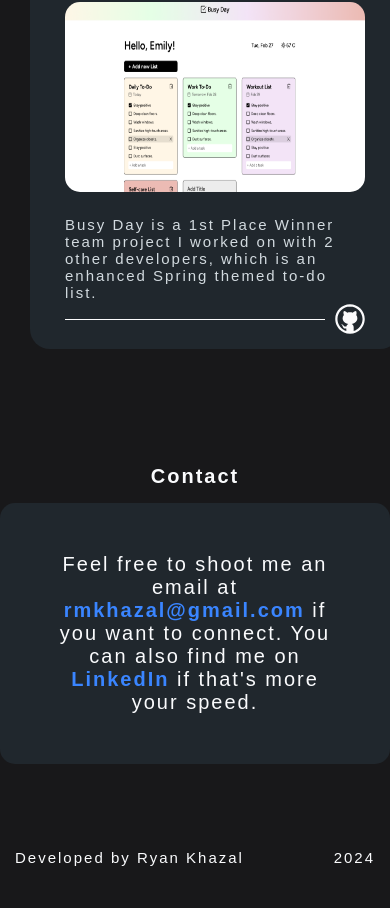
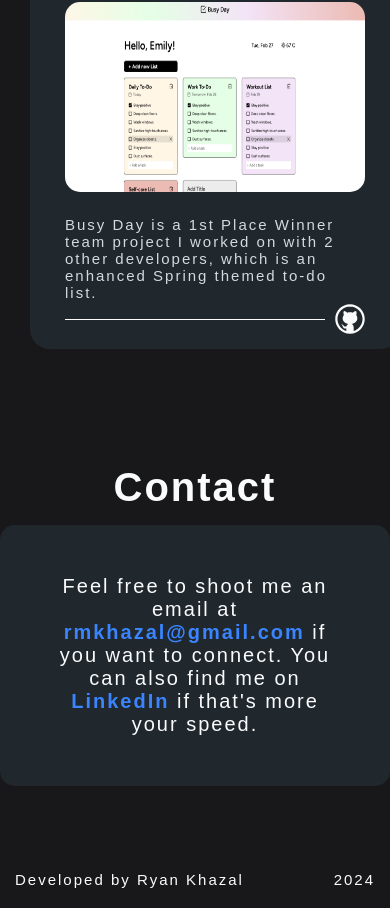
Before and after one commit to Bouderton/about-me, a React (Vite) app in the folder About-Me/: page / in a window 390 px wide. Shown: the part 6217-7125 px from the top of the page. Before the commit the page ends 7103 px from the top, so only its background shows below. Built offline with nearby package versions, Linux system fonts and the light colour scheme.

Commit message:
feat-contact&footer-anim

```diff
--- a/About-Me/src/components/Contact/Contact.css
+++ b/About-Me/src/components/Contact/Contact.css
@@ -34,18 +34,3 @@
   width: 96px;
   height: 96px;
 }
-
-@media screen and (max-width: 800px) {
-  .contact__title {
-    font-size: 20px;
-  }
-
-  .contact__icons-container {
-    gap: 15px;
-  }
-
-  .contact__icon {
-    width: 48px;
-    height: 48px;
-  }
-}
--- a/About-Me/src/components/Contact/Contact.jsx
+++ b/About-Me/src/components/Contact/Contact.jsx
@@ -1,10 +1,25 @@
 import "./Contact.css";
+import { motion } from "motion/react";
 
 const Contact = () => {
   return (
     <section className="contact">
-      <h2 className="contact__title">Contact</h2>
-      <div className="contact__info">
+      <motion.h2
+        initial={{ opacity: 0, scale: 0.95, y: 100 }}
+        whileInView={{ opacity: 1, scale: 1, y: 0 }}
+        transition={{ delay: 0.25, duration: 0.5 }}
+        viewport={{ once: true }}
+        className="contact__title"
+      >
+        Contact
+      </motion.h2>
+      <motion.div
+        initial={{ opacity: 0, scale: 0.95, y: 100 }}
+        whileInView={{ opacity: 1, scale: 1, y: 0 }}
+        transition={{ delay: 0.5, duration: 0.5 }}
+        viewport={{ once: true }}
+        className="contact__info"
+      >
         <p className="contact__text">
           Feel free to shoot me an email at{" "}
           <a
@@ -34,7 +49,7 @@ const Contact = () => {
           </a>{" "}
           if that's more your speed.
         </p>
-      </div>
+      </motion.div>
     </section>
   );
 };
--- a/About-Me/src/components/Footer/Footer.jsx
+++ b/About-Me/src/components/Footer/Footer.jsx
@@ -1,12 +1,33 @@
 import "./Footer.css";
+import { motion } from "motion/react";
 
 const Footer = () => {
   return (
     <footer className="footer">
       <div className="footer__content">
         <div className="footer__text-container">
-          <p className="footer__text">Developed by Ryan Khazal</p>
-          <p className="footer__text">2024</p>
+          <motion.p
+            initial={{ opacity: 0, scale: 1, x: -50 }}
+            whileInView={{
+              x: 0,
+              opacity: 1,
+              transition: { duration: 0.75 },
+            }}
+            className="footer__text"
+          >
+            Developed by Ryan Khazal
+          </motion.p>
+          <motion.p
+            initial={{ opacity: 0, scale: 1, x: 50 }}
+            whileInView={{
+              x: 0,
+              opacity: 1,
+              transition: { duration: 0.75 },
+            }}
+            className="footer__text"
+          >
+            2024
+          </motion.p>
         </div>
       </div>
     </footer>
--- a/About-Me/src/components/ProgressBar/ProgressBar.jsx
+++ b/About-Me/src/components/ProgressBar/ProgressBar.jsx
@@ -2,7 +2,7 @@ import { motion, useScroll, useSpring } from "motion/react";
 
 const MotionView = () => {
   const { scrollYProgress } = useScroll();
-  const bar = useSpring(scrollYProgress, { stiffness: 125 });
+  const bar = useSpring(scrollYProgress, { stiffness: 50 });
 
   return (
     <>
```
Also changed, not shown: About-Me/src/components/Projects/Projects.jsx (+1 -7 lines).
